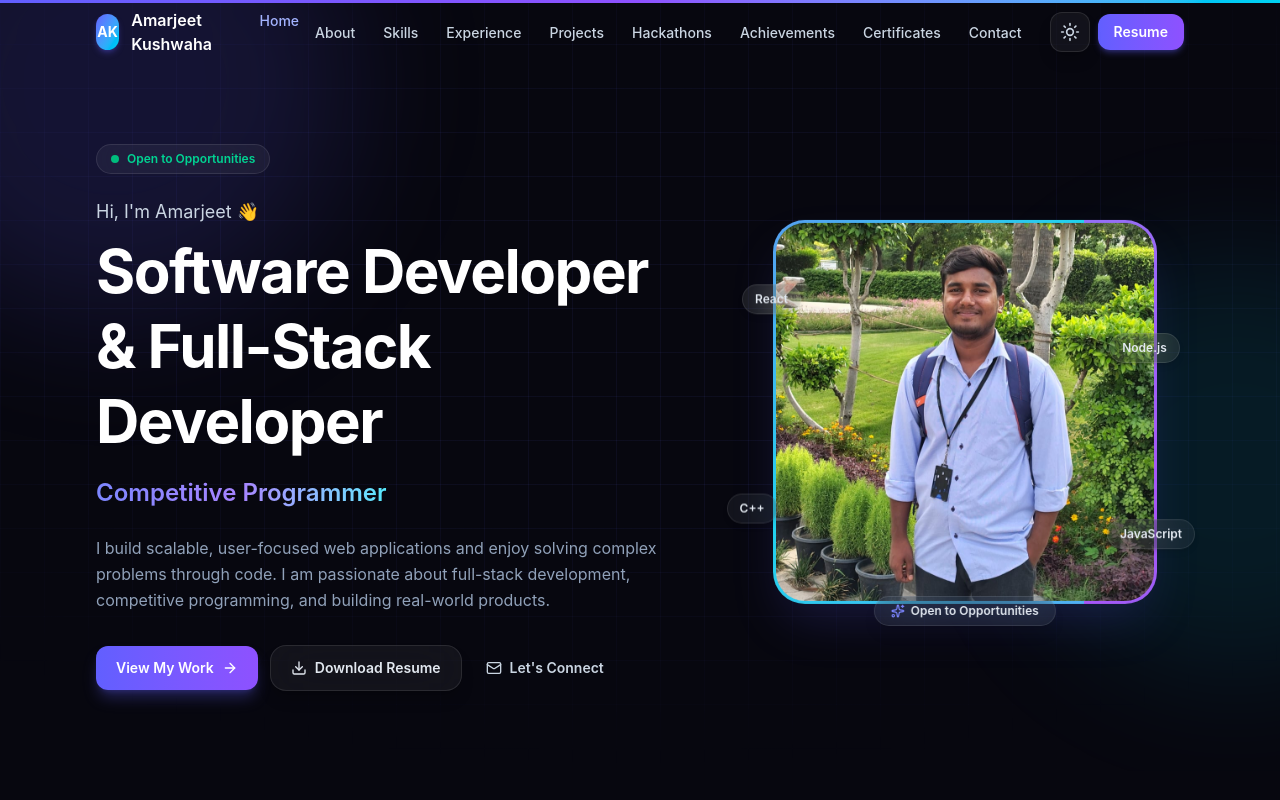
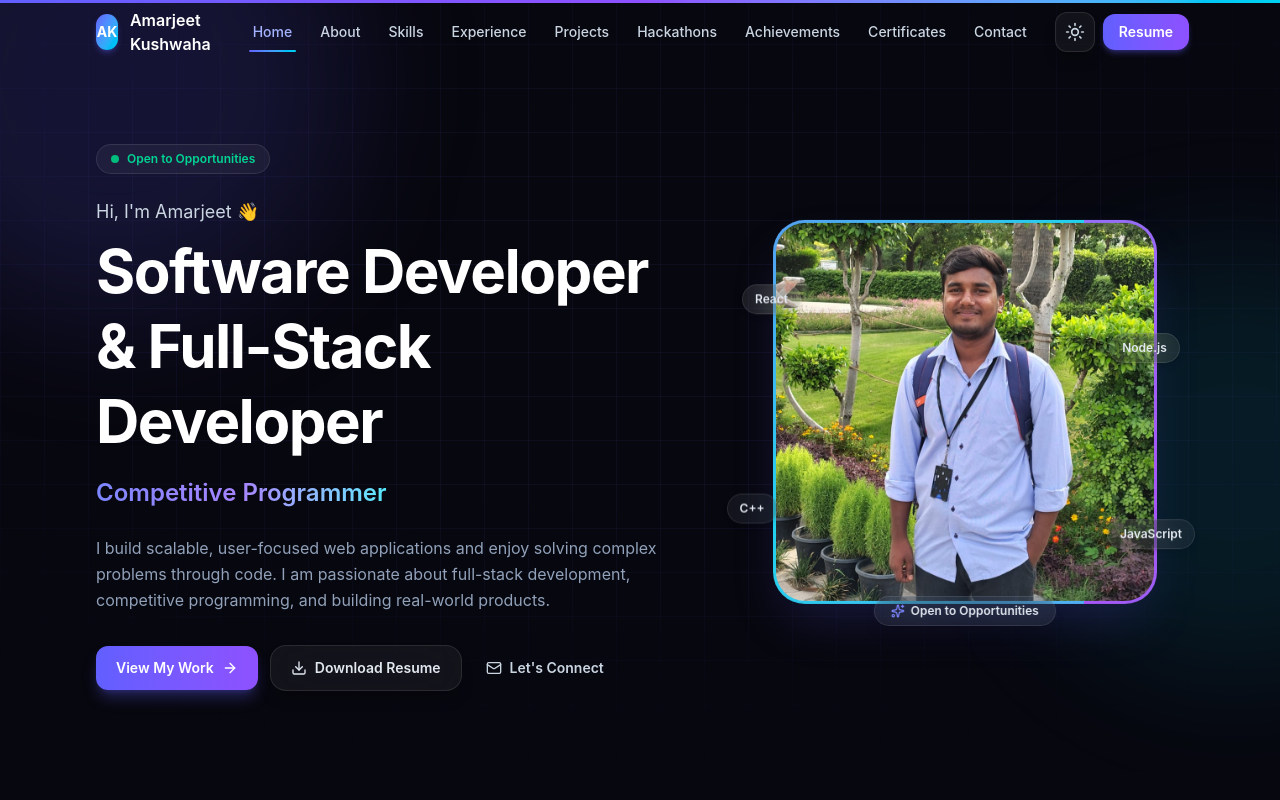
Before and after one commit to AmarjeetKushwaha21/Portfolio, a React (Vite) app: page / in a window 1280 px wide. Shown: the top 800 px of the page. Built offline with nearby package versions, Linux system fonts and the light colour scheme.

Commit message:
fix: align all navbar links on one baseline (uniform flex link boxes)

```diff
--- a/src/components/Navbar.tsx
+++ b/src/components/Navbar.tsx
@@ -105,7 +105,7 @@ export function Navbar() {
             <li key={href}>
               <a
                 href={href}
-                className={`relative rounded-lg px-3 py-2 text-sm font-medium transition-colors ${
+                className={`relative inline-flex h-9 items-center rounded-lg px-3 text-sm font-medium transition-colors ${
                   active === href
                     ? 'text-indigo-500 dark:text-indigo-300'
                     : 'text-slate-600 hover:text-slate-900 dark:text-slate-300 dark:hover:text-white'
```
